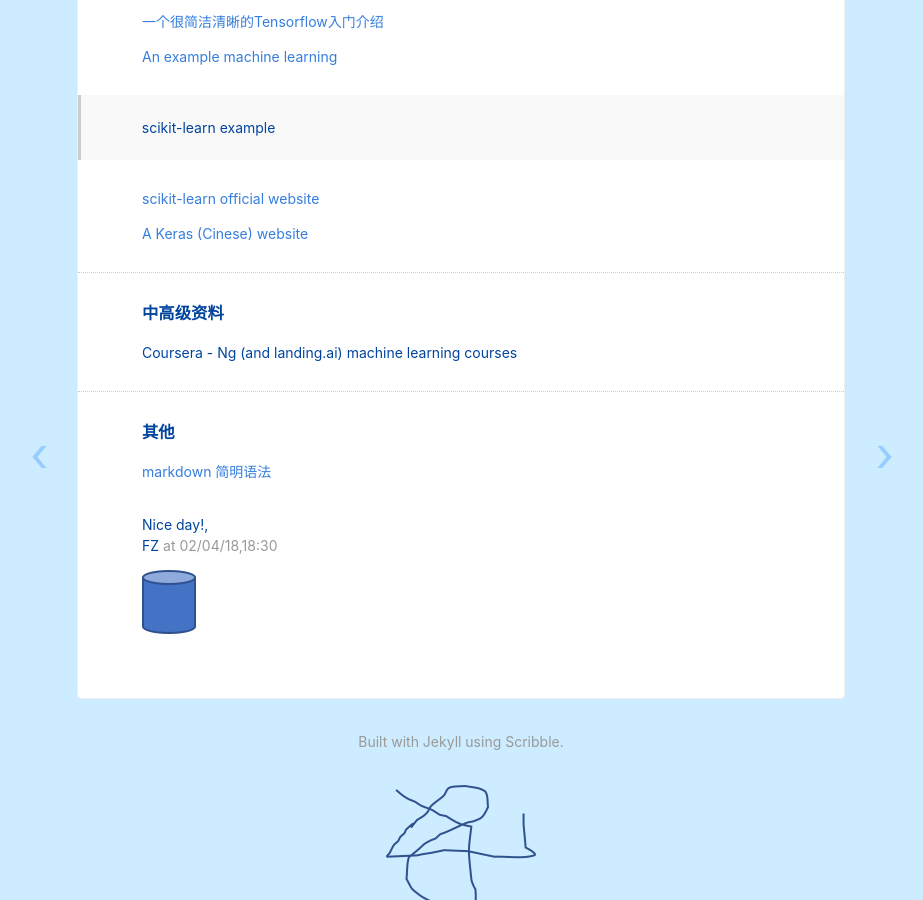
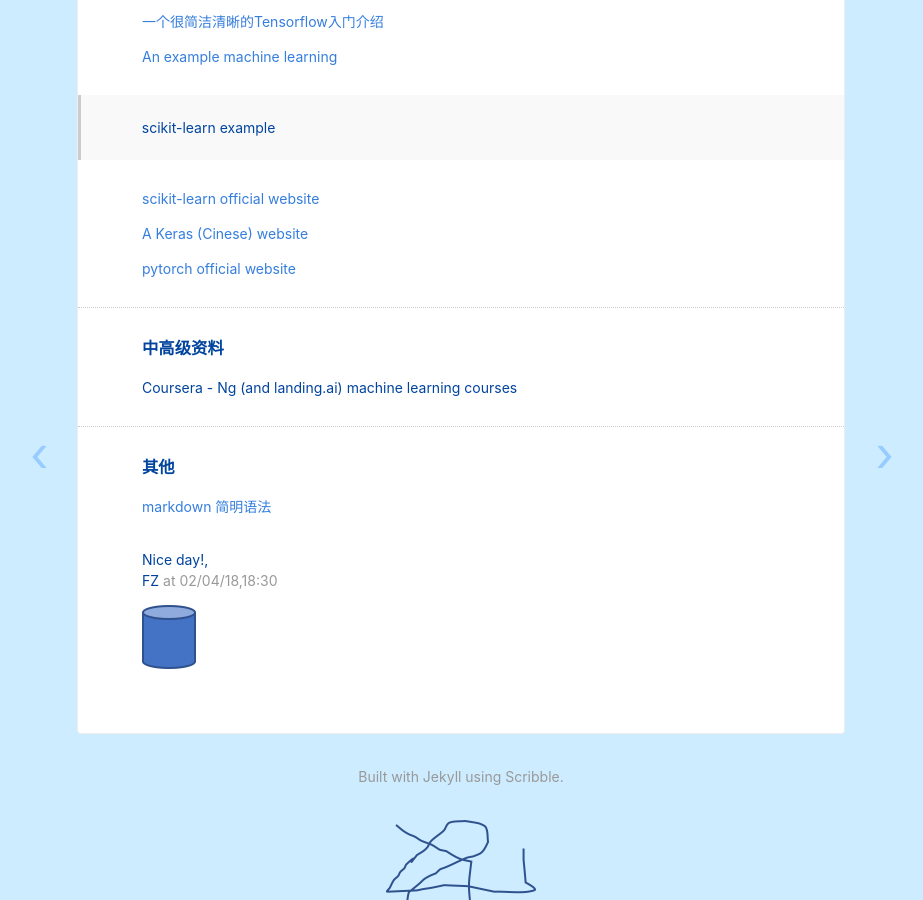
Before and after one commit to zfq212git/zfq212git.github.io, a Jekyll site: the page built from _posts/2018-02-04-test1-firstPost.md, in a window 1280 px wide and 900 px high, scrolled down 1058 px. Shown: the whole window, without its empty margins (179-1102 px from the left). Built offline with Jekyll 4.4.1, drawn with Linux system fonts in a browser that asks for light colours; nearby versions of some CDN libraries.

Commit message:
Update 2018-02-04-test1-firstPost.md

```diff
--- a/_posts/2018-02-04-test1-firstPost.md
+++ b/_posts/2018-02-04-test1-firstPost.md
@@ -30,6 +30,8 @@ date: 2018-02-04 18:30:29
 
 [A Keras (Cinese) website](http://keras-cn.readthedocs.io/en/latest/)
 
+[pytorch official website](http://pytorch.org/tutorials/)
+
 ---
 
 ### 中高级资料
```
